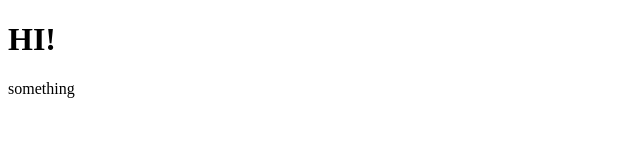
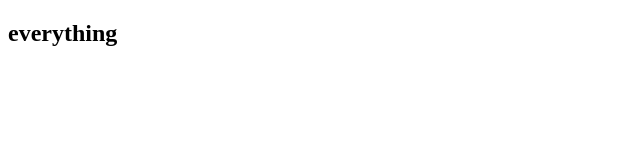
Before and after one commit to evgboch/first-project, a plain HTML site: page index.html in a window 1280 px wide. Shown: the whole page, without its empty margins (0-640 px from the left). Drawn offline with Linux system fonts and the light colour scheme.

Commit message:
everything

```diff
--- a/index.html
+++ b/index.html
@@ -8,9 +8,7 @@
 </head>
 <body>
     <header>
-        <h1>HI!</h1>
-
-        <p>something</p>
+        <h2>everything</h2>
     </header>
 </body>
 </html>
```
